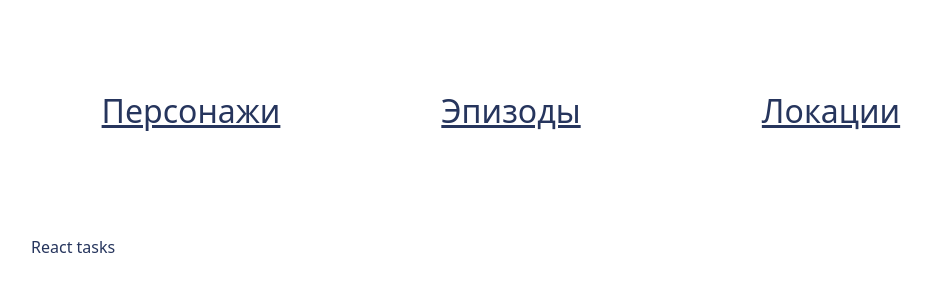
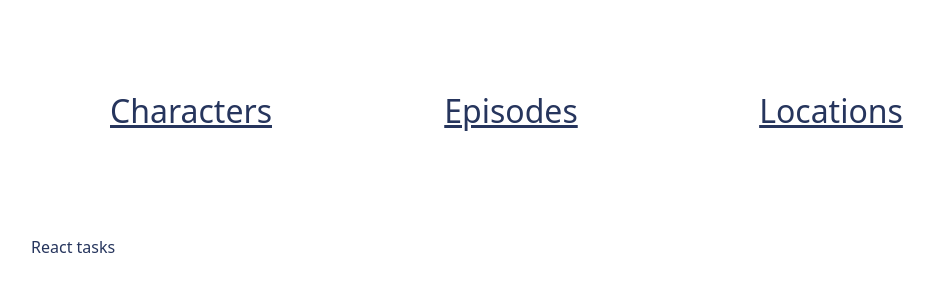
Before and after one commit to Evermishka/rick-and-morty, a React (Vite) app: page / in a window 1280 px wide. Shown: the top 300 px of the page, without its empty margins (129-1063 px from the left). Built offline with nearby package versions, Linux system fonts and the light colour scheme; a web font is replaced by a local one.

Commit message:
Исправляет названия пунктов в навигации

```diff
--- a/src/constants/navigation.ts
+++ b/src/constants/navigation.ts
@@ -2,15 +2,15 @@ import { ROUTES } from "./routes";
 
 export const NAVIGATION = [
   {
-    label: 'Персонажи',
+    label: 'Characters',
     path: ROUTES.CHARACTERS,
   },
   {
-    label: 'Эпизоды',
+    label: 'Episodes',
     path: ROUTES.EPISODES,
   },
   {
-    label: 'Локации',
+    label: 'Locations',
     path: ROUTES.LOCATIONS,
   },
 ];
```
